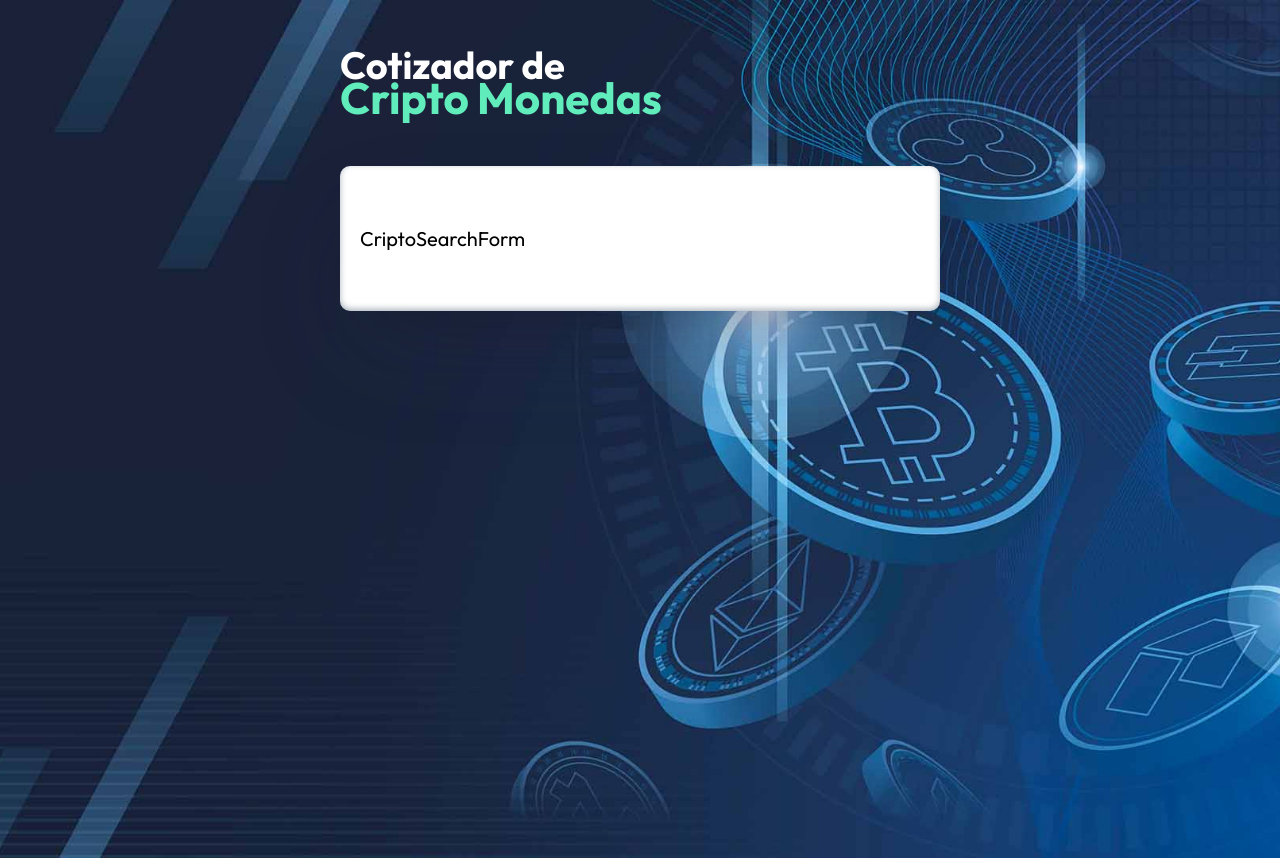
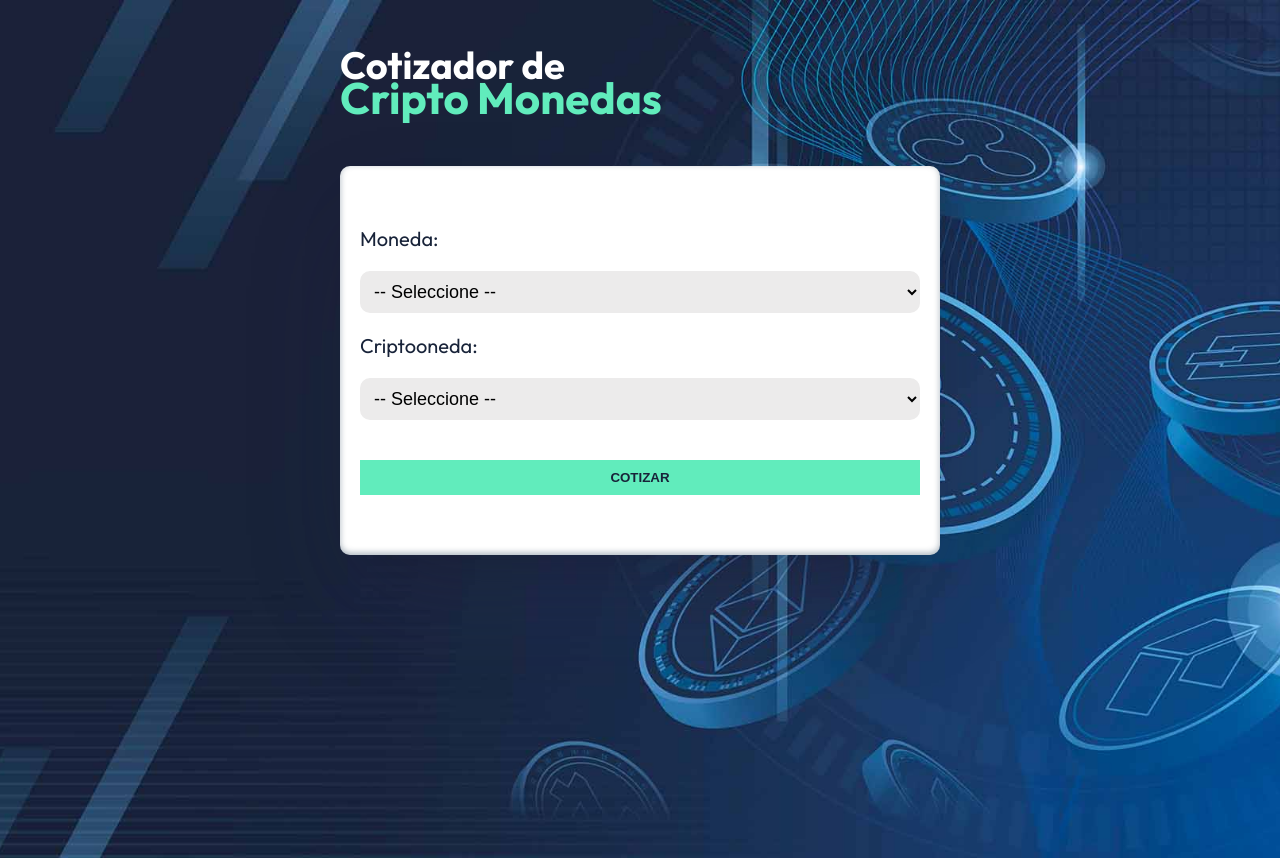
Before and after one commit to JesusPineda29/cripyto-search, a React (Vite) app: page / in a window 1280 px wide. Built offline with nearby package versions, Linux system fonts and the light colour scheme.

Commit message:
agregando el componente del formulario

```diff
--- a/src/components/CriptoSearchForm.tsx
+++ b/src/components/CriptoSearchForm.tsx
@@ -2,7 +2,23 @@
 
 
 export const CriptoSearchForm = () => {
-  return (
-    <div>CriptoSearchForm</div>
-  )
+    return (
+        <form className="form">
+            <div className="field">
+                <label htmlFor="currency">Moneda:</label>
+                <select name="currency" id="currency">
+                    <option value="">-- Seleccione --</option>
+                </select>
+            </div>
+
+            <div className="field">
+                <label htmlFor="criptocurrency">Criptooneda:</label>
+                <select name="criptocurrency" id="criptocurrency">
+                    <option value="">-- Seleccione --</option>
+                </select>
+            </div>
+
+            <input type="submit" value='Cotizar' />
+        </form>
+    )
 }
--- a/src/index.css
+++ b/src/index.css
@@ -43,3 +43,39 @@
     border-radius: 1rem;
     box-shadow: rgba(50, 50, 93, 0.25) 0px 50px 100px -20px, rgba(0, 0, 0, 0.3) 0px 30px 60px -30px, rgba(10, 37, 64, 0.35) 0px -2px 6px 0px inset;
 }
+
+
+.form,
+.field {
+    display: flex;
+    flex-direction: column;
+    gap: 2rem;
+}
+
+.form label {
+    color: var(--black);
+}
+
+.form select {
+    background-color: #ECEBEB;
+    border: none;
+    padding: 1rem;
+    border-radius: 1rem;
+    font-size: 1.8rem;
+}
+
+.form [type="submit"] {
+    background-color: var(--primary);
+    color: var(--black);
+    border: none;
+    padding: 1rem;
+    font-weight: 900;
+    cursor: pointer;
+    text-transform: uppercase;
+    margin-top: 2rem;
+    transition: background-color 300ms ease;
+}
+
+.form [type="submit"]:hover {
+    background-color: #0CB387;
+}
```
Also changed, not shown: src/data/index.ts (added), src/types/index.ts (added).
